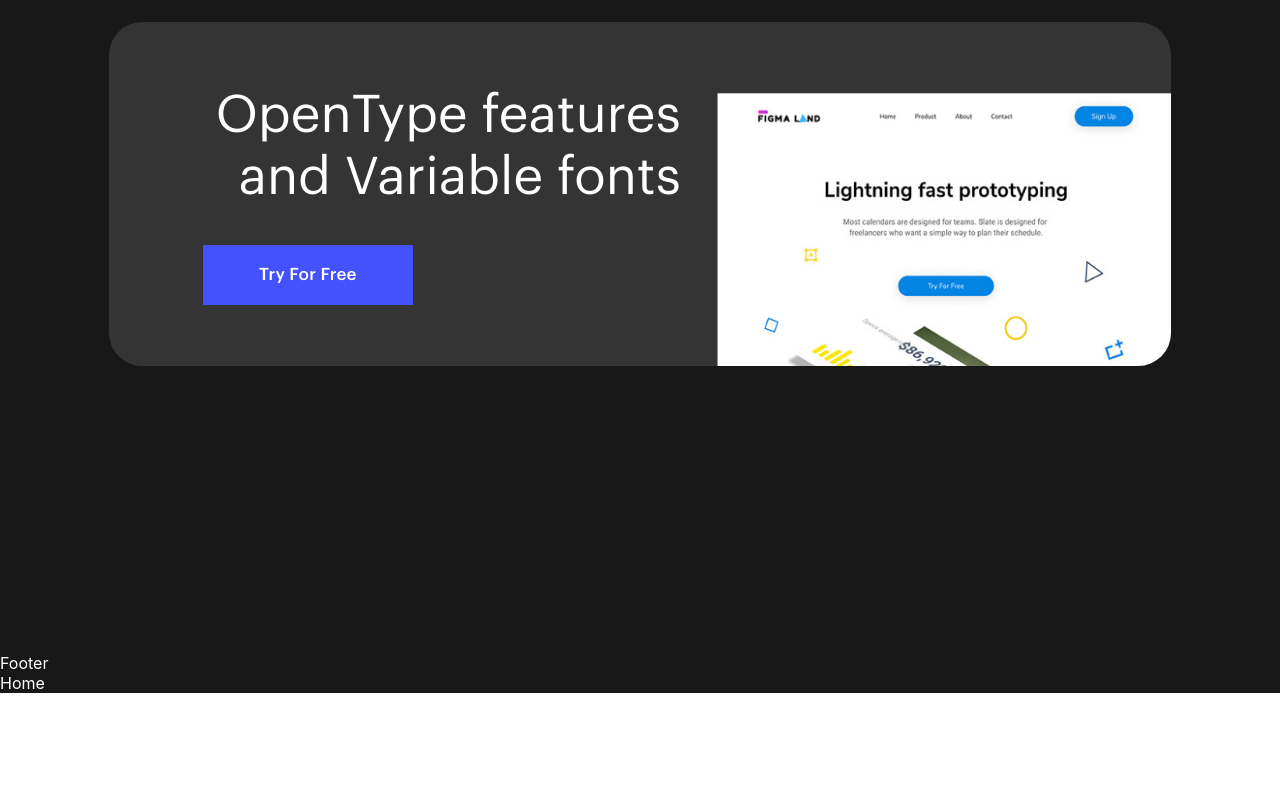
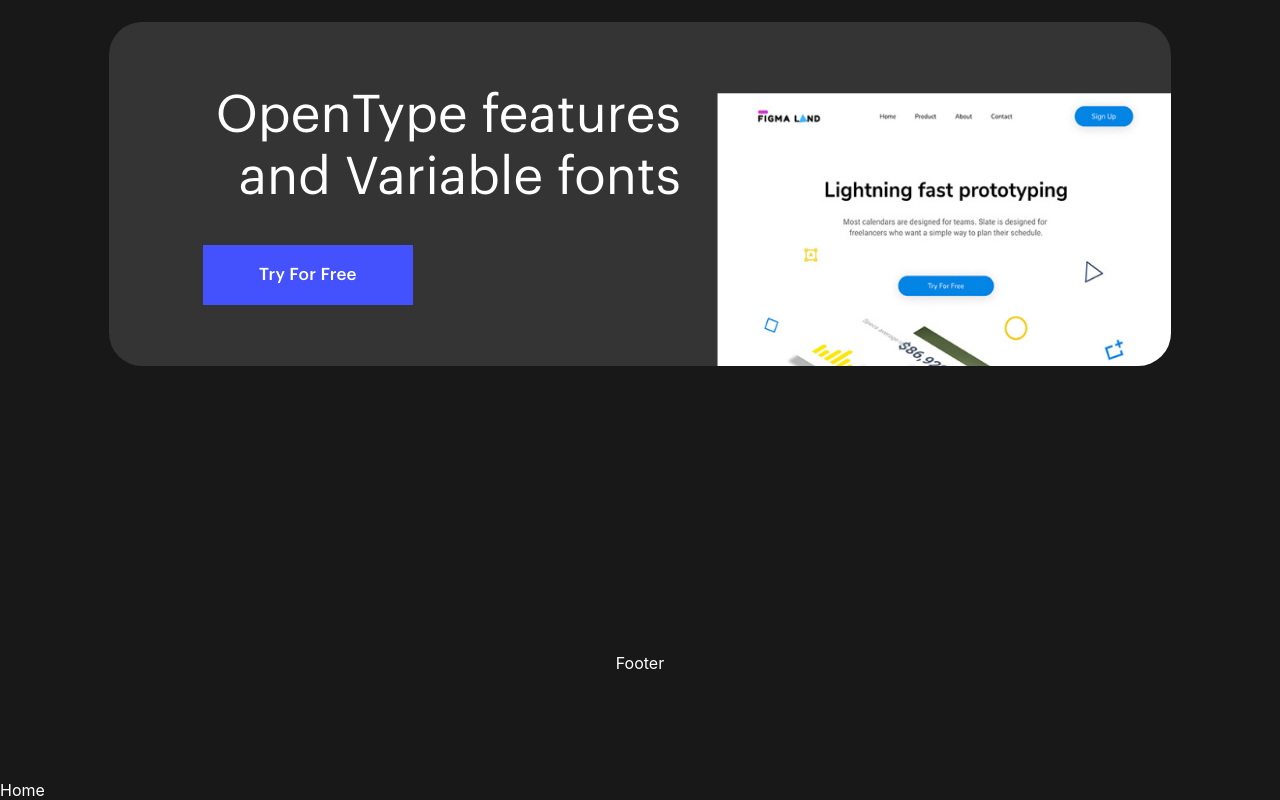
Before and after one commit to TheDa21crj/Landing-Page, a React (Create React App) app: page / in a window 1280 px wide. Shown: the part 6133-6933 px from the top of the page. Before the commit the page ends 6826 px from the top, so only its background shows below. Built offline with nearby package versions, Linux system fonts and the light colour scheme.

Commit message:
centered

```diff
--- a/src/Components/Css/Footer.css
+++ b/src/Components/Css/Footer.css
@@ -0,0 +1,7 @@
+.FooterMDiv {
+    display: flex;
+    flex-direction: row;
+    justify-content: center;
+    align-items: center;
+    margin-bottom: 107px;
+}
--- a/src/Components/Footer.js
+++ b/src/Components/Footer.js
@@ -2,5 +2,5 @@ import React from "react";
 import "./Css/Footer.css";
 
 export default function Footer() {
-  return <div>Footer</div>;
+  return <div className="FooterMDiv">Footer</div>;
 }
```
